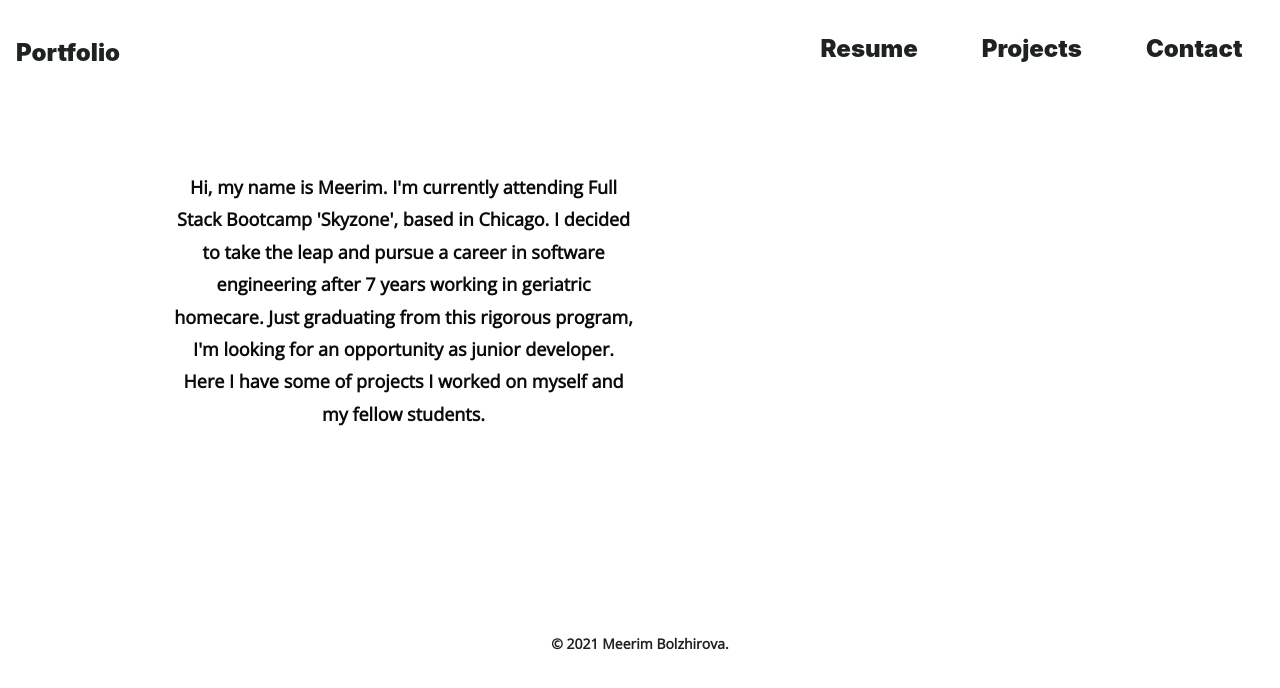
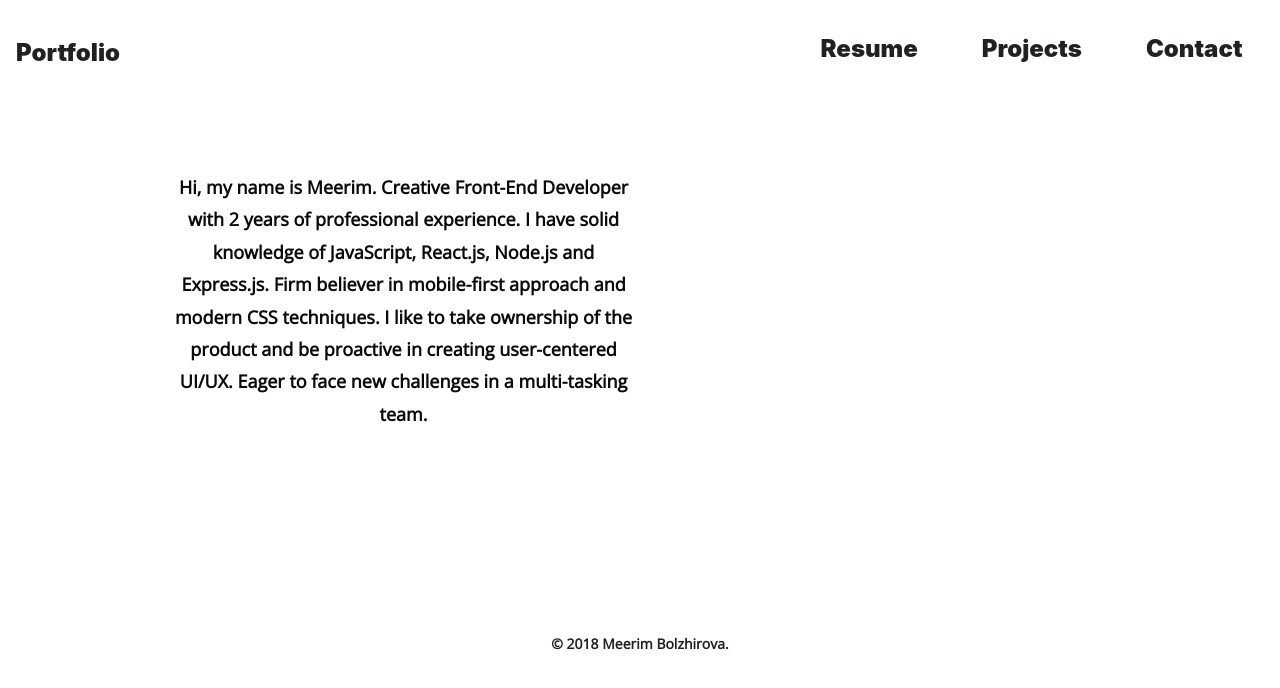
Before and after one commit to Meka88/myPortfolio, a React (Create React App) app: page / in a window 1280 px wide. Shown: the top 688 px of the page. Built offline with nearby package versions, Linux system fonts and the light colour scheme.

Commit message:
update to main page

```diff
--- a/src/components/Footer.js
+++ b/src/components/Footer.js
@@ -5,7 +5,7 @@ export default function Footer() {
     return(
         <div className="footer">
             <footer>
-            <p className="copyright">© 2021 Meerim Bolzhirova. </p>
+            <p className="copyright">© 2018 Meerim Bolzhirova. </p>
             </footer>
         </div>
     )
--- a/src/components/Main.js
+++ b/src/components/Main.js
@@ -6,10 +6,11 @@ export default function Main() {
         <div className="container">
             <div className="row">
                 <div className="col-sm-6">
-                    Hi, my name is Meerim. I'm currently attending Full Stack Bootcamp 'Skyzone', based in Chicago.
-                    I decided to take the leap and pursue a career in software engineering after 7 years working in geriatric homecare.
-                    Just graduating from this rigorous program, I'm looking for an opportunity as junior developer.
-                    Here I have some of projects I worked on myself and my fellow students.
+                    Hi, my name is Meerim. Creative Front-End Developer with 2 years of professional experience.
+                    I have solid knowledge of JavaScript, React.js, Node.js and Express.js.
+                    Firm believer in mobile-first approach and modern CSS techniques.
+                    I like to take ownership of the product and be proactive in creating user-centered UI/UX.
+                    Eager to face new challenges in a multi-tasking team.
                 </div>
                 <div className="col-sm-6"></div>
             </div>
```
Also changed, not shown: 2 other files (tests, documents, lock files or other folders).
